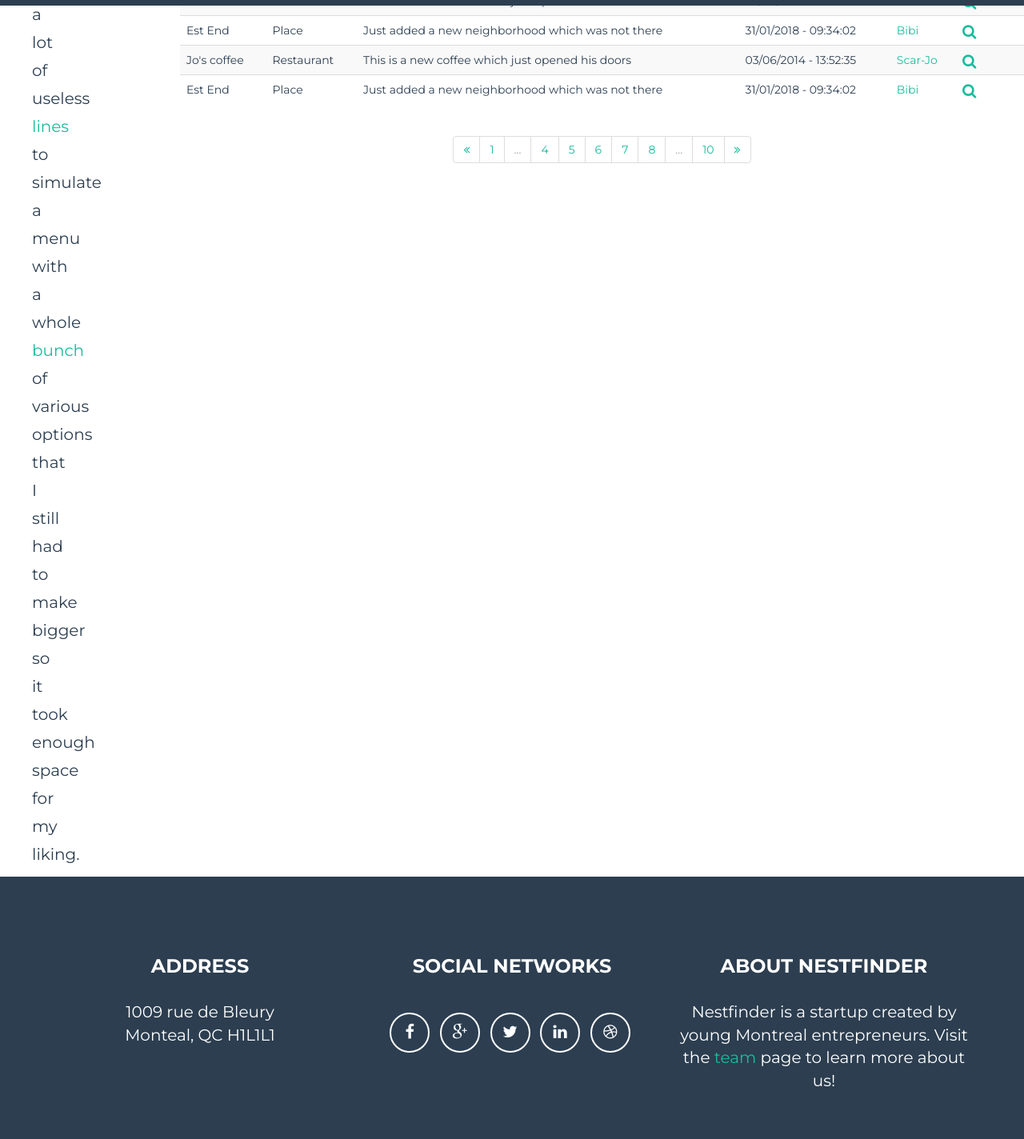
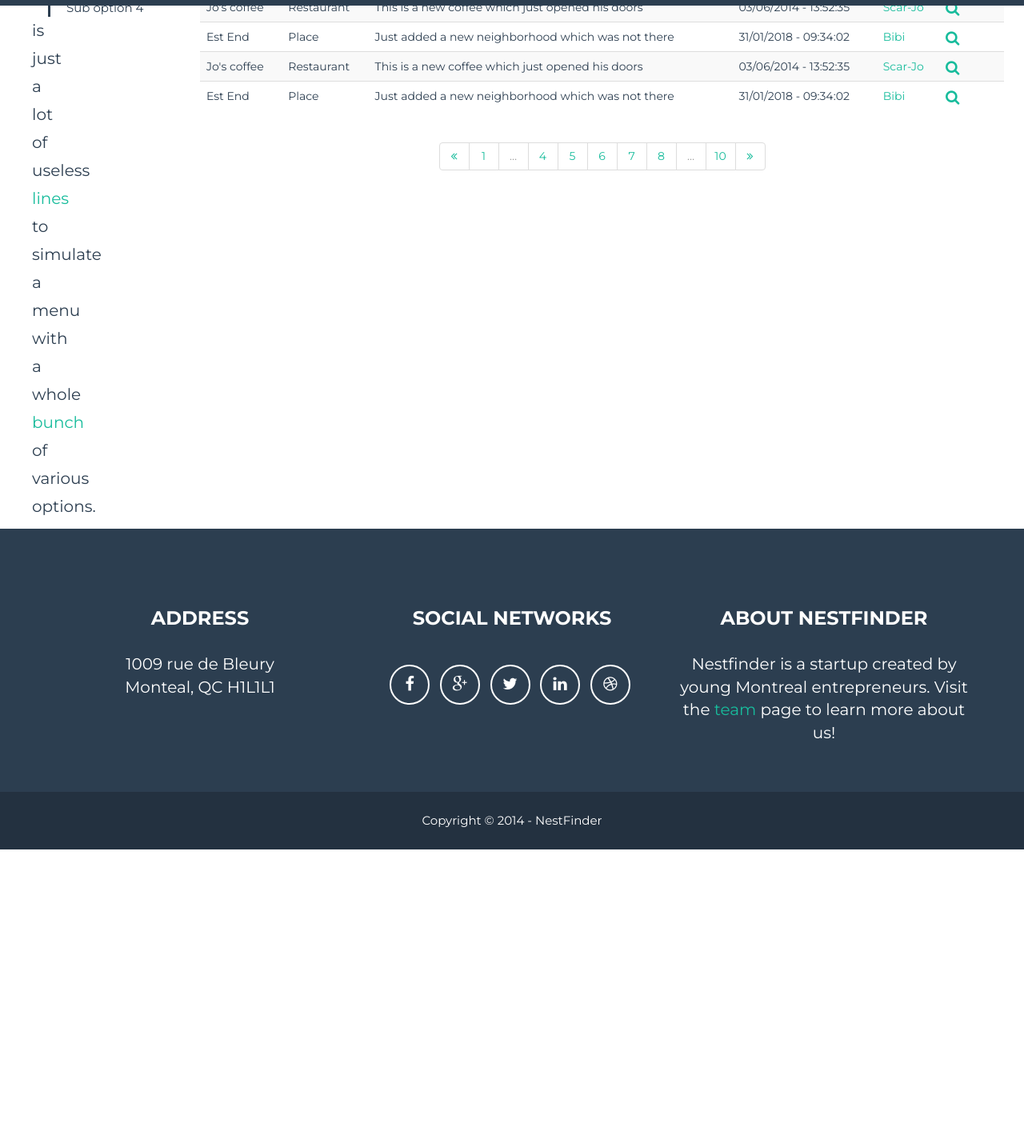
Before and after one commit to amatelin/neighborhood-guide, a PHP site: page /administration.php in a window 1280 px wide. Shown: the part 308-1732 px from the top of the page at 80% size. After the commit the page ends 1370 px from the top, so only its background shows below. Run offline with PHP 8.4, Linux system fonts and the light colour scheme; data that the repository does not hold is empty; some libraries are stand-ins or nearby versions.

Commit message:
Improved left menu and pagination styles

```diff
--- a/administration.php
+++ b/administration.php
@@ -9,24 +9,24 @@ include './inc/header.php'
             <hr class="star-primary">
         </div>
         <ul id="admin-menu">
-            <li class="item-group"><a href="#">This</a>
+            <li class="item-group current"><span><a href="#">This</a></span>
                 <ul>
-                    <li><a href="#">Sub option 1</a></li>
-                    <li><a href="#">Sub option 2</a></li>
+                    <li><span><a href="#">Sub option 1</a></span></li>
+                    <li class="current"><span><a href="#">Sub option 2</a></span></li>
                     <li>Sub option 3</li>
                     <li>Sub option 4</li>
                 </ul>
             </li>
-            <li class="current">is</li>
+            <li>is</li>
             <li>just</li>
             <li>a</li>
             <li>lot</li>
             <li>of</li>
             <li>useless</li>
-            <li class="item-group"><a href="#">lines</a>
+            <li class="item-group"><span><a href="#">lines</a></span>
                 <ul>
-                    <li><a href="#">Sub option 1</a></li>
-                    <li><a href="#">Sub option 2</a></li>
+                    <li><span><a href="#">Sub option 1</a></span></li>
+                    <li><span><a href="#">Sub option 2</a></span></li>
                     <li>Sub option 3</li>
                     <li>Sub option 4</li>
                 </ul>
@@ -38,32 +38,17 @@ include './inc/header.php'
             <li>with</li>
             <li>a</li>
             <li>whole</li>
-            <li class="item-group"><a href="#">bunch</a>
+            <li class="item-group"><span><a href="#">bunch</a></span>
                 <ul>
-                    <li><a href="#">Sub option 1</a></li>
-                    <li><a href="#">Sub option 2</a></li>
+                    <li><span><a href="#">Sub option 1</a></span></li>
+                    <li><span><a href="#">Sub option 2</a></span></li>
                     <li>Sub option 3</li>
                     <li>Sub option 4</li>
                 </ul>
             </li>
             <li>of</li>
             <li>various</li>
-            <li>options</li>
-            <li>that</li>
-            <li>I</li>
-            <li>still</li>
-            <li>had</li>
-            <li>to</li>
-            <li>make</li>
-            <li>bigger</li>
-            <li>so</li>
-            <li>it</li>
-            <li>took</li>
-            <li>enough</li>
-            <li>space</li>
-            <li>for</li>
-            <li>my</li>
-            <li>liking.</li>
+            <li>options.</li>
         </ul>
         <div id="admin-content">
             <?php include './inc/breadcrumb.php' ?>
@@ -85,7 +70,7 @@ include './inc/header.php'
                             <td>Restaurant</td>
                             <td>This is a new coffee which just opened his doors</td>
                             <td>03/06/2014 - 13:52:35</td>
-                            <td><a href="addThing.php">Scar-Jo</a></td>
+                            <td><a href="profile.php">Scar-Jo</a></td>
                             <td><a href="#" class="fa fa-lg fa-search"></a></td>
 
                         </tr>
@@ -94,7 +79,7 @@ include './inc/header.php'
                             <td>Place</td>
                             <td>Just added a new neighborhood which was not there</td>
                             <td>31/01/2018 - 09:34:02</td>
-                            <td><a href="addThing.php">Bibi</a></td>
+                            <td><a href="profile.php">Bibi</a></td>
                             <td><a href="#" class="fa fa-lg fa-search"></a></td>
                         </tr>
                         <tr>
@@ -102,7 +87,7 @@ include './inc/header.php'
                             <td>Restaurant</td>
                             <td>This is a new coffee which just opened his doors</td>
                             <td>03/06/2014 - 13:52:35</td>
-                            <td><a href="addThing.php">Scar-Jo</a></td>
+                            <td><a href="profile.php">Scar-Jo</a></td>
                             <td><a href="#" class="fa fa-lg fa-search"></a></td>
                         </tr>
                         <tr>
@@ -110,7 +95,7 @@ include './inc/header.php'
                             <td>Place</td>
                             <td>Just added a new neighborhood which was not there</td>
                             <td>31/01/2018 - 09:34:02</td>
-                            <td><a href="addThing.php">Bibi</a></td>
+                            <td><a href="profile.php">Bibi</a></td>
                             <td><a href="#" class="fa fa-lg fa-search"></a></td>
                         </tr>
                     </tbody>
@@ -120,13 +105,13 @@ include './inc/header.php'
                 <ul class="pagination">
                     <li><a href="#" class="fa fa-angle-double-left"></a></li>
                     <li><a href="#">1</a></li>
-                    <li class="disabled"><a>...</a></li>
+                    <li class="disabled"><span>&hellip;</span></li>
                     <li><a href="#">4</a></li>
                     <li><a href="#">5</a></li>
                     <li><a href="#">6</a></li>
                     <li><a href="#">7</a></li>
                     <li><a href="#">8</a></li>
-                    <li class="disabled"><a href="#">...</a></li>
+                    <li class="disabled"><a href="#">&hellip;</a></li>
                     <li><a href="#">10</a></li>
                     <li><a href="#" class="fa fa-angle-double-right"></a></li>
                 </ul>
--- a/css/style.css
+++ b/css/style.css
@@ -222,7 +222,7 @@ nav .navbar .navbar-default .navbar-fixed-top > .container{
     margin: 0 auto;
 }
 
-*.disabled > a {
+*.disabled > a, .disabled span {
     cursor: default !important;
 }
 
@@ -1863,8 +1863,8 @@ header .intro-text-team{
 }
 
 #admin-menu {
-    width: 200px;
-    margin-right: 25px;
+    width: 225px;
+    padding-right: 25px;
     font-size: 20px;
     line-height: 1.75em;
     list-style: none;
@@ -1880,16 +1880,19 @@ header .intro-text-team{
     border-left: 3px solid currentColor;
 }
 
-#admin-menu li.current:after {
+#admin-menu li.current > span:after {
     display: inline-block;
     font-family: FontAwesome;
     float: right;
     font-size: .75em;
     content: "\f054";
+    margin-right: -20px;
 }
 
 #admin-content {
     font-size: 14px;
+    overflow: hidden;
+    padding: 0 25px;
 }
 
 #admin-content .table-wrapper {
@@ -1903,6 +1906,12 @@ header .intro-text-team{
 
 #admin-content .pagination li:not(.disabled) a {
     color: #18bc9c;
+}
+
+#admin-content .pagination a, #admin-content .pagination span {
+    padding: 0;
+    width: 38px;
+    line-height: 33px;
 }
 
 /**
--- a/js/administration.js
+++ b/js/administration.js
@@ -1,12 +1,12 @@
 $(function() {
-    $('#admin-menu .item-group ul').each( function() {
-        $(this).addClass('collapse').collapse({
+    $('#admin-menu .item-group').each( function() {
+        $('ul', this).addClass('collapse' + ($(this).hasClass('current') ? ' in' : '')).collapse({
             toggle: false
         });
     });
 
-    $('#admin-menu').on('click', '.item-group > a', function(e) {
-        $parent = $(this).parent();
+    $('#admin-menu').on('click', '.item-group > span a', function(e) {
+        $parent = $(this).parents().eq(1);
         $('ul', $parent.siblings('.item-group')).collapse('hide');
         $('ul', $parent).collapse('toggle');
 
```
